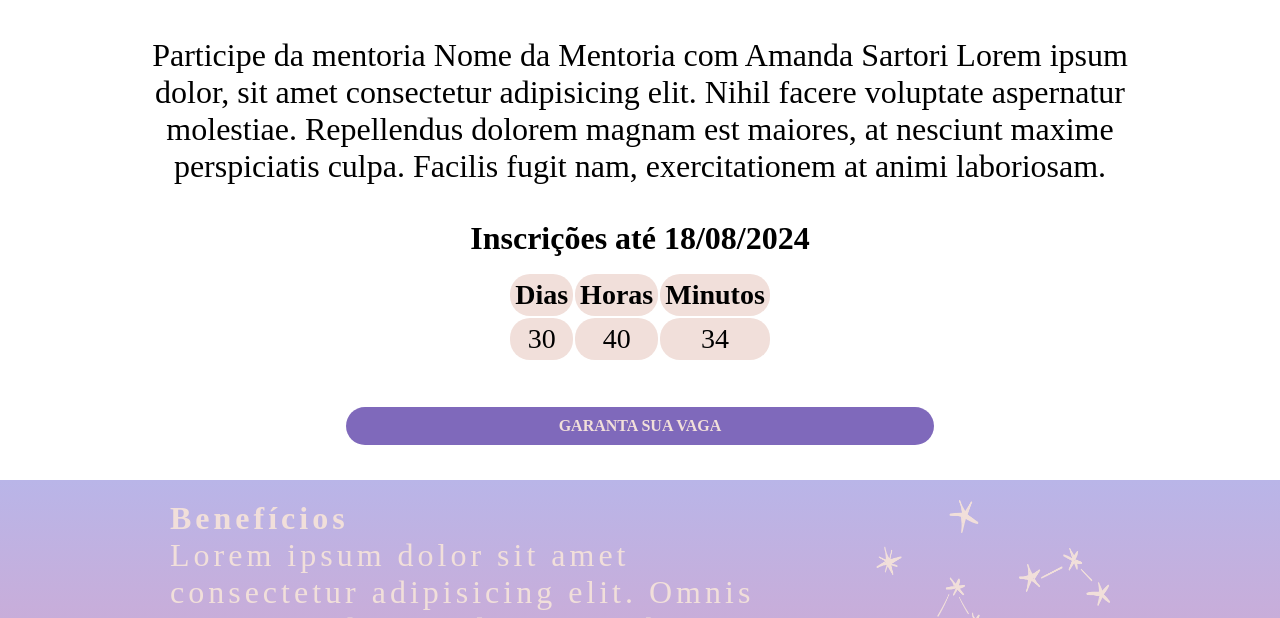
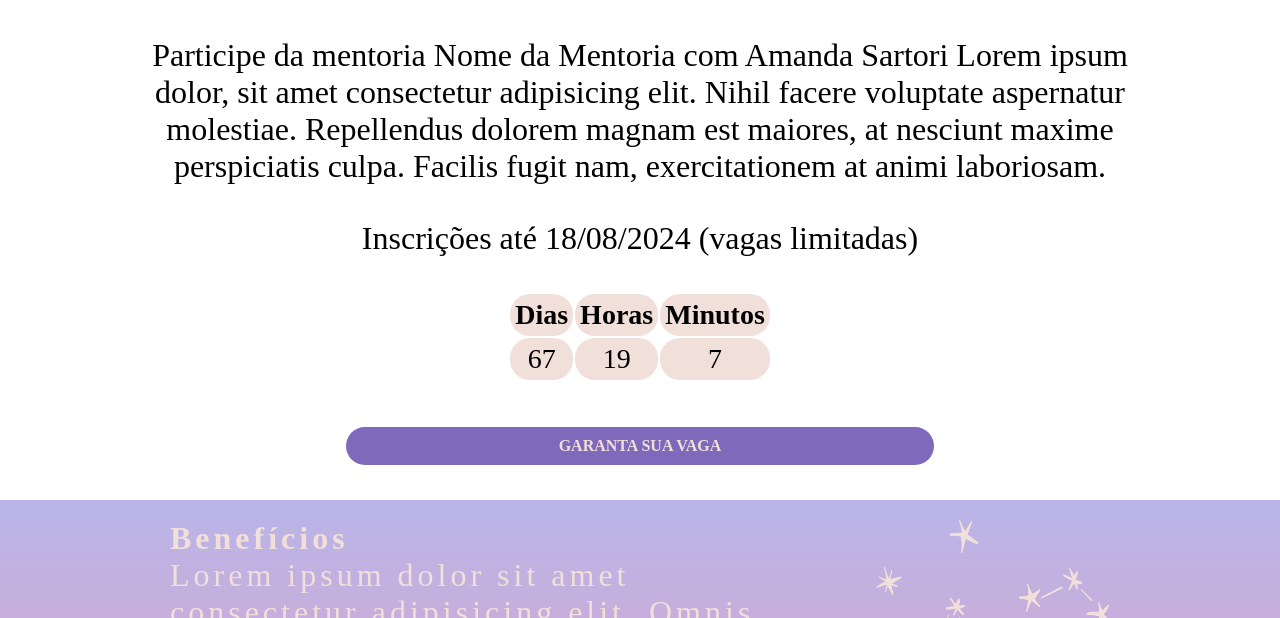
Before and after one commit to Francisco-ce/exercicio_landingPage, a website built with Parcel: page src/index.html in a window 1280 px wide. Shown: the part 182-800 px from the top of the page. Built offline with nearby package versions, Linux system fonts and the light colour scheme; a web font is replaced by a local one.

Commit message:
finalizando javaScript

```diff
--- a/src/index.html
+++ b/src/index.html
@@ -19,7 +19,7 @@
             <div class="hero__layout">
                 <div class="hero__layout__text">
                     <p>Participe da mentoria Nome da Mentoria com Amanda Sartori Lorem ipsum dolor, sit amet consectetur adipisicing elit. Nihil facere voluptate aspernatur molestiae. Repellendus dolorem magnam est maiores, at nesciunt maxime perspiciatis culpa. Facilis fugit nam, exercitationem at animi laboriosam.</p>
-                    <b>Inscrições até 18/08/2024</b>
+                    <p>Inscrições até 18/08/2024 (vagas limitadas)</p>
                 </div>
                 <div class="hero__layout__date">
                     <table>
@@ -32,9 +32,9 @@
                         </thead>
                         <tbody>
                             <tr>
-                                <td class="hero__layout__date__nome">30</td>
-                                <td class="hero__layout__date__nome">40</td>
-                                <td class="hero__layout__date__nome">34</td>
+                                <td class="hero__layout__date__nome" id="dia"></td>
+                                <td class="hero__layout__date__nome" id="hora"></td>
+                                <td class="hero__layout__date__nome" id="min"></td>
                             </tr>
                         </tbody>
                     </table>
--- a/src/scripts/main.js
+++ b/src/scripts/main.js
@@ -1 +1,23 @@
-AOS.init();
+
+
+const dataDoEvento = new Date("aug 18 2024 19:00:00");
+const timeStampEvento = dataDoEvento.getTime();
+
+const cantaAsHoras = setInterval(function() {
+    const agora = new Date();
+    const timeStampAgora = agora.getTime();
+
+    const distanciaAteEvento = timeStampEvento-timeStampAgora;
+
+    const diasEmMs = 1000*60*60*24;
+    const horasEmMs = 1000*60*60;
+    const minutossEmMs = 1000*60;
+
+    const diaDoEvento = Math.floor(distanciaAteEvento/diasEmMs);
+    const horaDoEvento = Math.floor(distanciaAteEvento%diasEmMs/horasEmMs);
+    const minutoDoEvento = Math.floor(distanciaAteEvento%horasEmMs/minutossEmMs);
+
+    document.getElementById('dia').innerHTML = diaDoEvento;
+    document.getElementById('hora').innerHTML = horaDoEvento;
+    document.getElementById('min').innerHTML = minutoDoEvento;
+})
--- a/src/styles/_hero.scss
+++ b/src/styles/_hero.scss
@@ -25,6 +25,7 @@
 
             table {
                 margin: 0 auto;
+
             }
 
             &__nome {
@@ -32,6 +33,7 @@
                 background-color: variables.$corFundoData;
                 border-radius: 20px;
                 padding: 5px;
+
                 justify-content: center;
                 align-content: center;
                 align-items: center;
```
